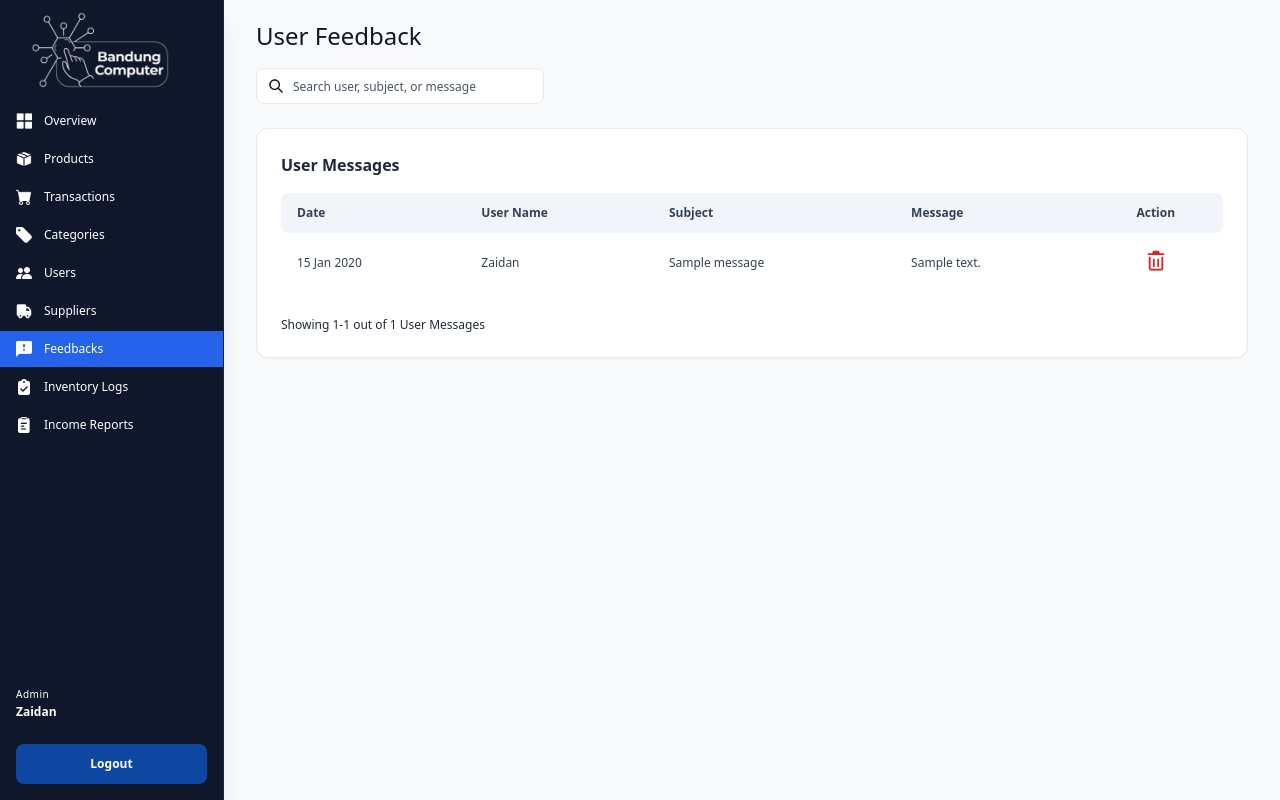
After one commit to HexonidProductions/Kelompok3_BandungComputer, a Laravel app: page /contact-messages in a window 1280 px wide. The commit adds this page. Run offline with Laravel 12, Linux system fonts and the light colour scheme; a user stored in the database is signed in; data comes from the database, SQL or seed files in the repository; tables that the repository leaves empty hold one stand-in row (values such as "Sample post"); style sheets or scripts are compiled from the project's sources; some libraries are stand-ins or nearby versions.

Commit message:
Apdet page baru feedbacks di sisi admin dan penyesuaian input field kontak di sisi user

```diff
--- /dev/null
+++ b/app/Http/Controllers/ContactMessageController.php
@@ -0,0 +1,63 @@
+<?php
+
+namespace App\Http\Controllers;
+
+use App\Models\ContactMessage;
+use Illuminate\Http\Request;
+use Illuminate\Support\Facades\Auth;
+
+class ContactMessageController extends Controller
+{
+    /**
+     * Menampilkan daftar pesan/feedback dari user di dashboard admin.
+     */
+    public function index(Request $request)
+    {
+        $search = $request->input('search');
+
+        $query = ContactMessage::with('user');
+
+        if ($search) {
+            $query->where(function ($q) use ($search) {
+                $q->where('subject', 'like', "%{$search}%")
+                        ->orWhere('message', 'like', "%{$search}%")
+                        ->orWhereHas('user', function ($userQuery) use ($search) {
+                        $userQuery->where('name', 'like', "%{$search}%");
+                  });
+            });
+        }
+
+        $feedbacks = $query->latest()->paginate(8)->withQueryString();
+
+        return view('dashboard.contact_messages.index', compact('feedbacks', 'search'));
+    }
+
+    /**
+     * Menyimpan pesan baru yang dikirim dari halaman kontak sisi user.
+     */
+    public function store(Request $request)
+    {
+        $validated = $request->validate([
+            'subject' => 'required|string|max:255',
+            'message' => 'required|string|max:5000',
+        ]);
+
+        ContactMessage::create([
+            'user_id' => Auth::id(),
+            'subject' => $validated['subject'],
+            'message' => $validated['message'],
+        ]);
+
+        return redirect()->route('contact')->with('success', 'Pesan Anda berhasil dikirim! Terima kasih telah menghubungi kami.');
+    }
+
+    /**
+     * Menghapus pesan feedback.
+     */
+    public function destroy(ContactMessage $contactMessage)
+    {
+        $contactMessage->delete();
+
+        return redirect()->back()->with('success', 'Feedback message deleted successfully!');
+    }
+}
--- a/resources/views/components/sidebar.blade.php
+++ b/resources/views/components/sidebar.blade.php
@@ -19,6 +19,7 @@
                 <img src="{{ asset('icons/Products_icon.png')}}" alt="Products Icon" class="w-4 h-4 object-contain">
                 <span>Products</span>
             </a>
+
             <a href="{{ route('transactions.index') }}" class="w-full flex items-center gap-3 px-4 py-2.5 rounded-none text-xs font-normal text-white transition-all duration-150 {{ request()->routeIs('transactions.*') ? 'bg-[#2563EB]' : null }}">
                 <img src="{{ asset('icons/Transactions_icon.png')}}" alt="Transactions Icon" class="w-4 h-4 object-contain">
                 <span>Transactions</span>
@@ -39,14 +40,19 @@
                 <span>Suppliers</span>
             </a>
 
+            <a href="{{ route('contact-messages.index') }}" class="w-full flex items-center gap-3 px-4 py-2.5 rounded-none text-xs font-normal text-white transition-all duration-150 {{ request()->routeIs('contact-messages.*') ? 'bg-[#2563EB]' : null }}">
+                <img src="{{ asset('icons/Vector (2).png')}}" alt="Feedbacks Icon" class="w-4 h-4 object-contain">
+                <span>Feedbacks</span>
+            </a>
+
             <a href="{{ route('inventory-logs.index') }}" class="w-full flex items-center gap-3 px-4 py-2.5 rounded-none text-xs font-normal text-white transition-all duration-150 {{ request()->routeIs('inventory-logs.*') ? 'bg-[#2563EB]' : null }}">
-                <img src="{{ asset('icons/ic_outline-inventory.png')}}" alt="Inventory Log Icon" class="w-4 h-4 object-contain">
+                <img src="{{ asset('icons/Vector.png')}}" alt="Inventory Logs Icon" class="w-4 h-4 object-contain">
                 <span>Inventory Logs</span>
             </a>
 
             <a href="{{ route('daily-closings.index') }}" class="w-full flex items-center gap-3 px-4 py-2.5 rounded-none text-xs font-normal text-white transition-all duration-150 {{ request()->routeIs('daily-closings.*') ? 'bg-[#2563EB]' : null }}">
-                <img src="{{ asset('icons/DailyClosings_icon.png')}}" alt="Daily Closings Icon" class="w-4 h-4 object-contain">
-                <span>Daily Closings</span>
+                <img src="{{ asset('icons/Vector (1).png')}}" alt="Income Reports Icon" class="w-4 h-4 object-contain">
+                <span>Income Reports</span>
             </a>
         </nav>
     </div>
--- /dev/null
+++ b/resources/views/dashboard/contact_messages/index.blade.php
@@ -0,0 +1,136 @@
+@extends('layouts.app')
+
+@section('content')
+<div x-data="{ isSwalOpen: false, deleteUrl: '' }" class="space-y-6">
+
+    <!-- Header Utama -->
+    <div class="space-y-4">
+        <h1 class="text-2xl font-medium text-slate-900">User Feedback</h1>
+
+        <!-- Search Form -->
+        <form action="{{ route('contact-messages.index') }}" method="GET" class="relative w-72">
+            <div class="absolute inset-y-0 left-0 pl-3 flex items-center pointer-events-none">
+                <img src="{{ asset('icons/ci_search-magnifying-glass.png') }}" alt="Search" class="w-4 h-4">
+            </div>
+            <input
+                type="text"
+                name="search"
+                value="{{ request('search') }}"
+                placeholder="Search user, subject, or message"
+                class="w-full h-9 pl-9 pr-8 border border-slate-200 rounded-lg text-xs text-slate-700 bg-white placeholder-slate-600 focus:outline-none focus:ring-0 focus:border-slate-300">
+            @if(request('search'))
+                <a href="{{ route('contact-messages.index') }}"
+                    title="Reset search"
+                    class="absolute inset-y-0 right-0 pr-2.5 flex items-center text-slate-400 hover:text-slate-600 text-xs font-semibold">
+                    ✕
+                </a>
+            @endif
+        </form>
+    </div>
+
+    <!-- Table Card -->
+    <div class="bg-white rounded-xl p-6 shadow-sm border border-slate-200/80">
+        <!-- Table Title -->
+        <div class="mb-4">
+            <h3 class="text-base font-bold text-slate-800">User Messages</h3>
+        </div>
+
+        <!-- Responsive Table -->
+        <div class="overflow-x-auto">
+            <table class="w-full text-left border-collapse">
+                <thead>
+                    <tr class="bg-slate-100 text-slate-700 text-xs font-semibold">
+                        <th class="py-3 px-4 rounded-l-lg">Date</th>
+                        <th class="py-3 px-4">User Name</th>
+                        <th class="py-3 px-4">Subject</th>
+                        <th class="py-3 px-4">Message</th>
+                        <th class="py-3 px-4 rounded-r-lg text-center">Action</th>
+                    </tr>
+                </thead>
+                <tbody class="text-xs text-slate-700 font-medium divide-y divide-slate-100">
+                    @forelse($feedbacks as $item)
+                        <tr>
+                            <td class="py-4 px-4 whitespace-nowrap">
+                                {{ \Carbon\Carbon::parse($item->created_at)->format('d M Y') }}
+                            </td>
+                            <td class="py-4 px-4 whitespace-nowrap">
+                                {{ $item->user->name ?? 'Guest' }}
+                            </td>
+                            <td class="py-4 px-4 whitespace-nowrap">
+                                {{ $item->subject }}
+                            </td>
+                            <td class="py-4 px-4 max-w-md">
+                                <p class="line-clamp-2 leading-relaxed text-slate-700" title="{{ $item->message }}">
+                                    {{ $item->message }}
+                                </p>
+                            </td>
+                            <td class="py-4 px-4 text-center whitespace-nowrap">
+                                <button type="button" title="Delete feedback" class="inline-flex items-center justify-center bg-transparent border-0 p-0">
+                                    <img
+                                        src="{{ asset('icons/fa7-regular_trash-can.png') }}"
+                                        alt="Delete"
+                                        class="w-6 h-6 cursor-pointer"
+                                        @click.stop.prevent="
+                                            deleteUrl = '{{ route('contact-messages.destroy', $item->id) }}';
+                                            isSwalOpen = true;
+                                            Swal.mixin({
+                                                customClass: {
+                                                    confirmButton: 'bg-green-600 hover:bg-green-700 text-white font-semibold py-2 px-4 rounded-lg mx-1',
+                                                    cancelButton: 'bg-red-600 hover:bg-red-700 text-white font-semibold py-2 px-4 rounded-lg mx-1'
+                                                },
+                                                buttonsStyling: false
+                                            }).fire({
+                                                title: 'Are you sure?',
+                                                text: 'You won\'t be able to revert this!',
+                                                icon: 'warning',
+                                                showCancelButton: true,
+                                                confirmButtonText: 'Yes, delete it!',
+                                                cancelButtonText: 'No, cancel!',
+                                                reverseButtons: true,
+                                                returnFocus: false,
+                                                didClose: () => {
+                                                    setTimeout(() => { isSwalOpen = false; }, 100);
+                                                }
+                                            }).then((result) => {
+                                                if (result.isConfirmed) {
+                                                    const form = document.getElementById('globalDeleteForm');
+                                                    form.action = deleteUrl;
+                                                    form.submit();
+                                                }
+                                            });
+                                        "
+                                    >
+                                </button>
+                            </td>
+                        </tr>
+                    @empty
+                        <tr>
+                            <td colspan="5" class="py-8 text-center text-slate-400">
+                                No user feedback messages found.
+                            </td>
+                        </tr>
+                    @endforelse
+                </tbody>
+            </table>
+        </div>
+
+        <!-- Footer & Pagination -->
+        @if($feedbacks->count() > 0)
+            <div class="flex flex-col sm:flex-row items-center justify-between gap-3 mt-6 text-xs text-slate-800">
+                <div>
+                    Showing {{ $feedbacks->firstItem() }}-{{ $feedbacks->lastItem() }} out of {{ $feedbacks->total() }} User Messages
+                </div>
+                <div>
+                    {{ $feedbacks->links('components.pagination') }}
+                </div>
+            </div>
+        @endif
+    </div>
+
+    <!-- Hidden Delete Form -->
+    <form id="globalDeleteForm" method="POST" class="hidden">
+        @csrf
+        @method('DELETE')
+    </form>
+</div>
+@endsection
--- a/routes/web.php
+++ b/routes/web.php
@@ -2,6 +2,7 @@
 
 use App\Http\Controllers\DashboardController;
 use App\Http\Controllers\DailyClosingController;
+use App\Http\Controllers\ContactMessageController;
 use App\Http\Controllers\ProfileController;
 use App\Http\Controllers\CategoryController;
 use App\Http\Controllers\ProductController;
@@ -90,6 +91,7 @@ Route::get('/produk', function (Request $request) {
 
 Route::get('/tentang', fn() => view('about'))->name('about');
 Route::get('/kontak', fn() => view('contact'))->name('contact');
+Route::post('/kontak', [ContactMessageController::class, 'store'])->name('contact.store');
 
 // Halaman login (otomatis redirect jika sudah login sesuai role)
 Route::get('/login', function () {
@@ -116,6 +118,7 @@ Route::middleware(['auth', 'prevent-back-history', 'admin'])->group(function ()
 
     // Resource Routes untuk fitur-fitur dashboard
     Route::resource('/daily-closings', DailyClosingController::class);
+    Route::resource('/contact-messages', ContactMessageController::class)->only(['index', 'destroy']);
     Route::resource('/categories', CategoryController::class)->except(['create', 'edit', 'show']);
     Route::resource('/products', ProductController::class);
     Route::resource('/suppliers', SupplierController::class);
```
Also changed, not shown: resources/css/contact.css (+7 -2 lines), resources/views/contact.blade.php (+35 -10 lines), app/Models/ContactMessage.php (renamed from app/Models/ContactMessages.php), public/icons/Vector (1).png (added), public/icons/Vector (2).png (added), public/icons/Vector.png (added), public/icons/fa6-solid_clipboard-check.png (added), public/icons/fa7-regular_trash-can.png (added). Lines whose indentation alone changed are shown as unchanged.
